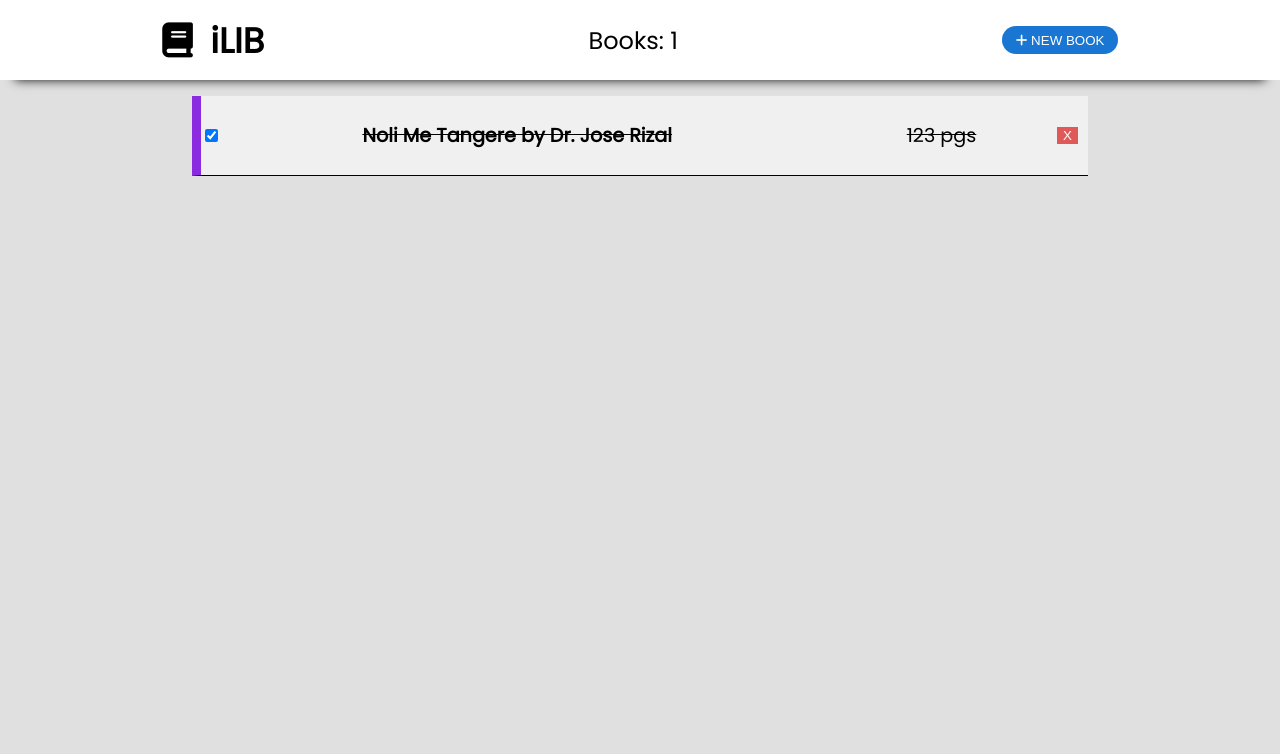
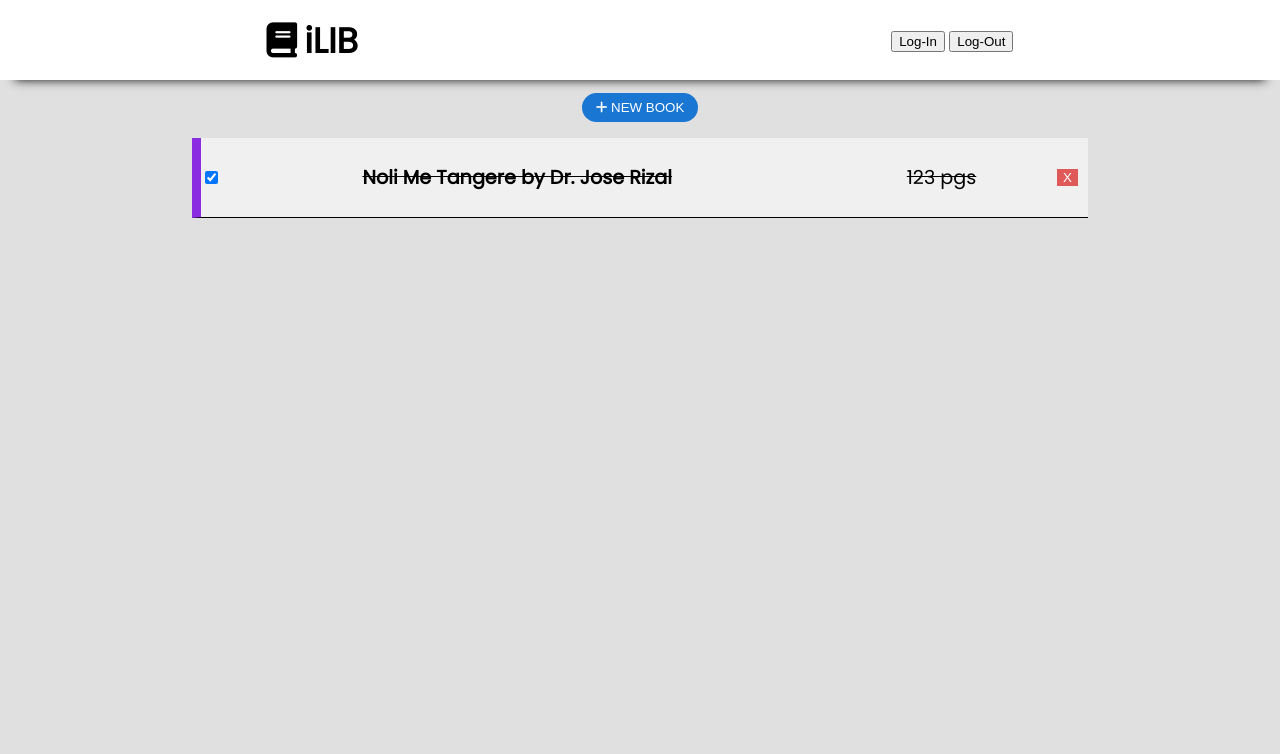
Before and after one commit to maj-rf/library, a website built with webpack: page dist/index.html in a window 1280 px wide. Shown: the top 754 px of the page. Built offline with nearby package versions, Linux system fonts and the light colour scheme; some packages are replaced by stand-ins of ours.

Commit message:
added firebase auth, moved newBook button to main

```diff
--- a/package.json
+++ b/package.json
@@ -26,5 +26,8 @@
     "style-loader": "^3.3.1",
     "webpack": "^5.68.0",
     "webpack-cli": "^4.9.2"
+  },
+  "dependencies": {
+    "firebase": "^9.6.6"
   }
 }
--- a/src/index.js
+++ b/src/index.js
@@ -1,4 +1,57 @@
 import './styles/style.css';
+import { initializeApp } from 'firebase/app';
+import {
+  getAuth,
+  GoogleAuthProvider,
+  signInWithRedirect,
+  getRedirectResult,
+} from 'firebase/auth';
+//import { getAnalytics } from "firebase/analytics";
+
+const firebaseConfig = {
+  apiKey: 'AIzaSyAy1TwID5BplRBJAkuOfVccX_mxXd4O_eg',
+  authDomain: 'ilib-b98ff.firebaseapp.com',
+  databaseURL:
+    'https://ilib-b98ff-default-rtdb.asia-southeast1.firebasedatabase.app',
+  projectId: 'ilib-b98ff',
+  storageBucket: 'ilib-b98ff.appspot.com',
+  messagingSenderId: '1026965389138',
+  appId: '1:1026965389138:web:b518124d145f7cf668848b',
+  measurementId: 'G-Z3KYF8MBZ8',
+};
+
+// Initialize Firebase
+const app = initializeApp(firebaseConfig);
+//const analytics = getAnalytics(app);
+
+// AUTH
+const logInBtn = document.querySelector('.logInBtn');
+const logOutBtn = document.querySelector('.logOutBtn');
+const auth = getAuth(app);
+const provider = new GoogleAuthProvider();
+
+getRedirectResult(auth)
+  .then((result) => {
+    // This gives you a Google Access Token. You can use it to access Google APIs.
+    const credential = GoogleAuthProvider.credentialFromResult(result);
+    const token = credential.accessToken;
+
+    // The signed-in user info.
+    const user = result.user;
+    console.log(user);
+  })
+  .catch((error) => {
+    // Handle Errors here.
+    const errorCode = error.code;
+    const errorMessage = error.message;
+    // The email of the user's account used.
+    const email = error.email;
+    // The AuthCredential type that was used.
+    const credential = GoogleAuthProvider.credentialFromError(error);
+    // ...
+  });
+
+logInBtn.addEventListener('click', (e) => signInWithRedirect(auth, provider));
 
 class Book {
   constructor(title, author, pages, readStatus) {
@@ -17,7 +70,6 @@ let myLibrary = [];
 const defaultBook = new Book('Noli Me Tangere', 'Dr. Jose Rizal', 123, true);
 const form = document.querySelector('.modal');
 const bookList = document.querySelector('.book-list');
-const booksCount = document.querySelector('.count');
 const open = document.querySelector('.open-button');
 const close = document.querySelector('.cancel');
 
@@ -48,7 +100,7 @@ function renderLibrary(currentLibrary) {
     newBookNode.append(checkbox, nameNode, pageNode, deleteNode);
     bookList.append(newBookNode);
   });
-  booksCount.textContent = `Books: ${currentLibrary.length}`;
+  // booksCount.textContent = `Books: ${currentLibrary.length}`;
   if (myLibrary.length === 0) {
     const sign = document.createElement('h3');
     bookList.append((sign.textContent = 'No Books to show.'));
--- a/src/styles/style.scss
+++ b/src/styles/style.scss
@@ -72,15 +72,19 @@ nav {
     font-weight: 900;
   }
   .fa-book {
-    margin-right: 0.5em;
-  }
-  .open-button {
-    @include action-btns();
+    margin-right: 0.2em;
   }
 }
 
 main {
   padding-bottom: 2em;
+  display: flex;
+  flex-direction: column;
+  .open-button {
+    @include action-btns();
+    align-self: center;
+    margin-top: 1em;
+  }
 
   .book-list {
     margin-top: 1em;
```
Also changed, not shown: dist/index.html, src/styles/style.css, 3 other files.
